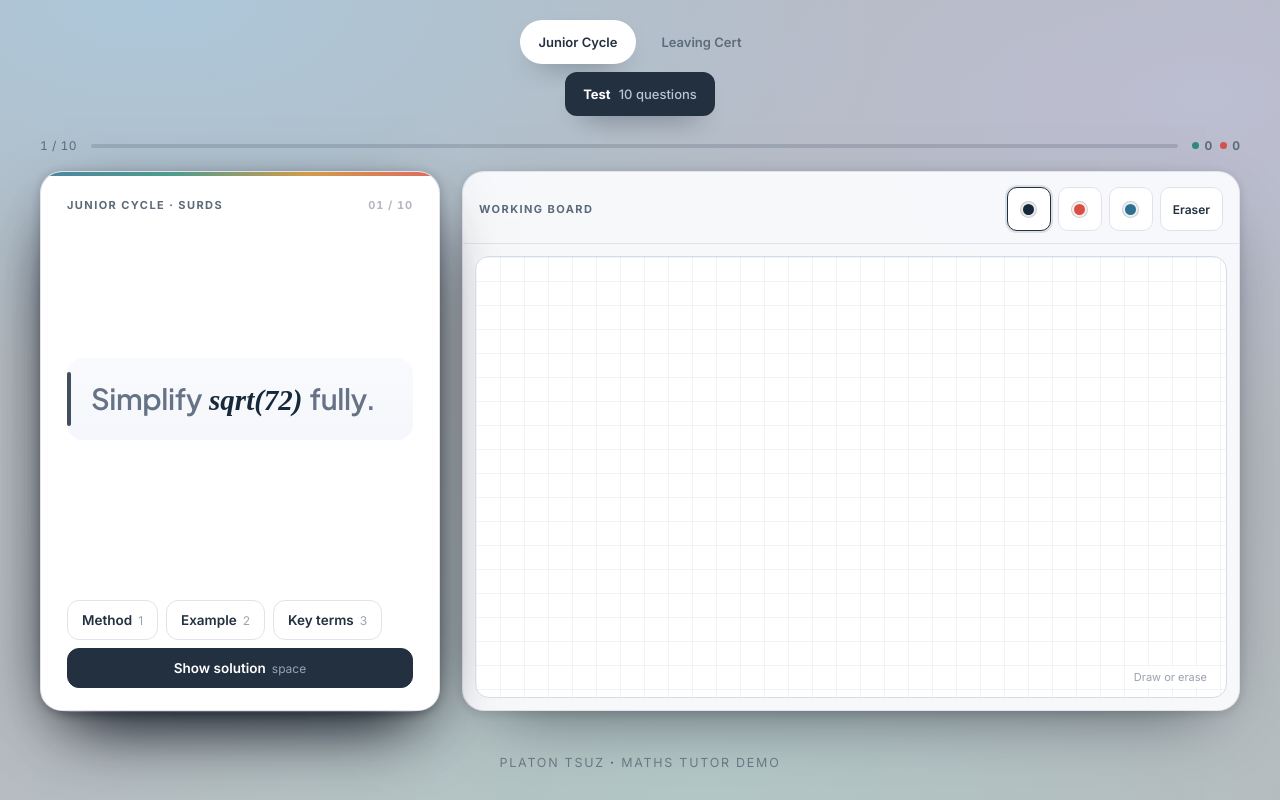
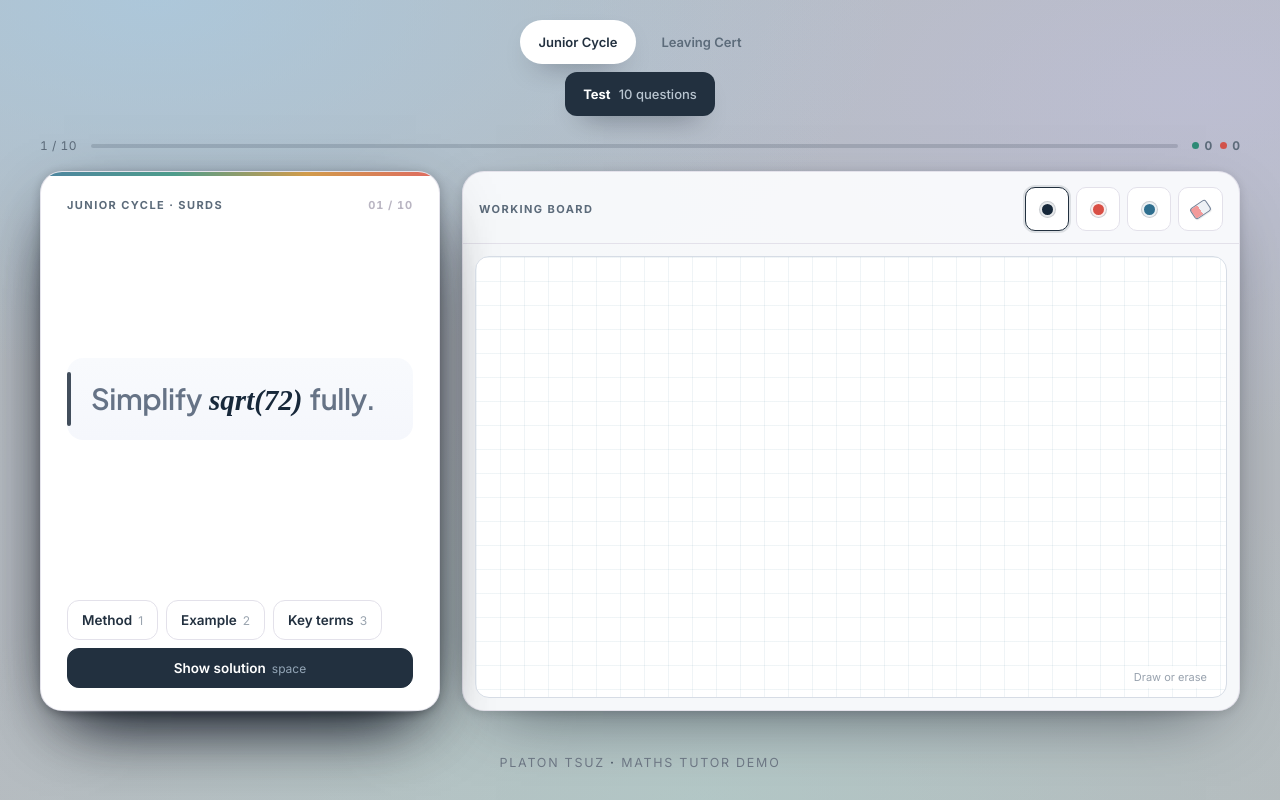
Before and after one commit to coolplaton321-pixel/irish-maths-swipe-tutor, a plain HTML site: page index.html in a window 1280 px wide. Drawn offline with Linux system fonts and the light colour scheme.

Commit message:
Replace eraser label with non-selectable icon
Added user-select and touch-callout styles to board-tools. Updated eraser button to use an icon instead of text.

```diff
--- a/index.html
+++ b/index.html
@@ -286,7 +286,10 @@
     color:var(--ink-soft);
     white-space:nowrap;
   }
-  .board-tools{display:flex; align-items:center; justify-content:flex-end; gap:7px; flex-wrap:wrap}
+  .board-tools{
+    display:flex; align-items:center; justify-content:flex-end; gap:7px; flex-wrap:wrap;
+    -webkit-user-select:none; user-select:none; -webkit-touch-callout:none;
+  }
   .board-tool{
     min-width:44px; height:44px; padding:0 12px;
     display:inline-flex; align-items:center; justify-content:center; gap:7px;
@@ -299,6 +302,13 @@
   .board-tool:focus-visible{outline:3px solid var(--ink); outline-offset:2px}
   .swatch{width:15px; height:15px; border-radius:50%; border:2px solid rgba(255,255,255,.9); box-shadow:0 0 0 1px rgba(34,48,63,.24)}
   .swatch.black{background:#17283A}.swatch.red{background:#D94F45}.swatch.blue{background:#2F6F8F}
+  .eraser-icon{
+    width:19px; height:13px; display:block; pointer-events:none;
+    border:1px solid #718096; border-radius:3px;
+    background:linear-gradient(90deg,#F29A9A 0 48%,#EEF1F5 48% 100%);
+    transform:rotate(-34deg);
+    box-shadow:0 1px 1px rgba(34,48,63,.12);
+  }
   .drawing-surface{
     position:relative;
     flex:1;
@@ -411,7 +421,7 @@
           <button type="button" class="board-tool active" data-color="#17283A" aria-label="Black pen" title="Black pen"><span class="swatch black"></span></button>
           <button type="button" class="board-tool" data-color="#D94F45" aria-label="Red pen" title="Red pen"><span class="swatch red"></span></button>
           <button type="button" class="board-tool" data-color="#2F6F8F" aria-label="Blue pen" title="Blue pen"><span class="swatch blue"></span></button>
-          <button type="button" class="board-tool" data-tool="eraser" aria-label="Eraser">Eraser</button>
+          <button type="button" class="board-tool" data-tool="eraser" aria-label="Eraser" title="Eraser"><span class="eraser-icon" aria-hidden="true"></span></button>
         </div>
       </div>
       <div class="drawing-surface">
```
